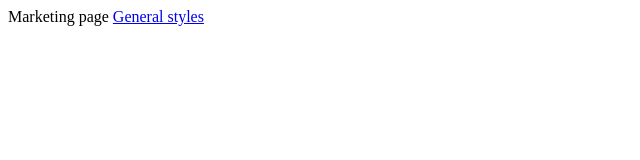
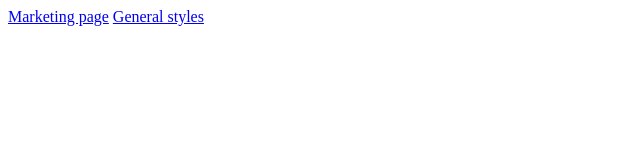
Before and after one commit to kevinsharon/boardthing, a plain HTML site: page index.html in a window 1280 px wide. Shown: the whole page, without its empty margins (0-640 px from the left). Drawn offline with Linux system fonts and the light colour scheme.

Commit message:
Update index.html

```diff
--- a/index.html
+++ b/index.html
@@ -1,2 +1,2 @@
-<a href="/site"></a>Marketing page</a>
+<a href="/site">Marketing page</a>
 <a href="/site/general">General styles</a>
```
